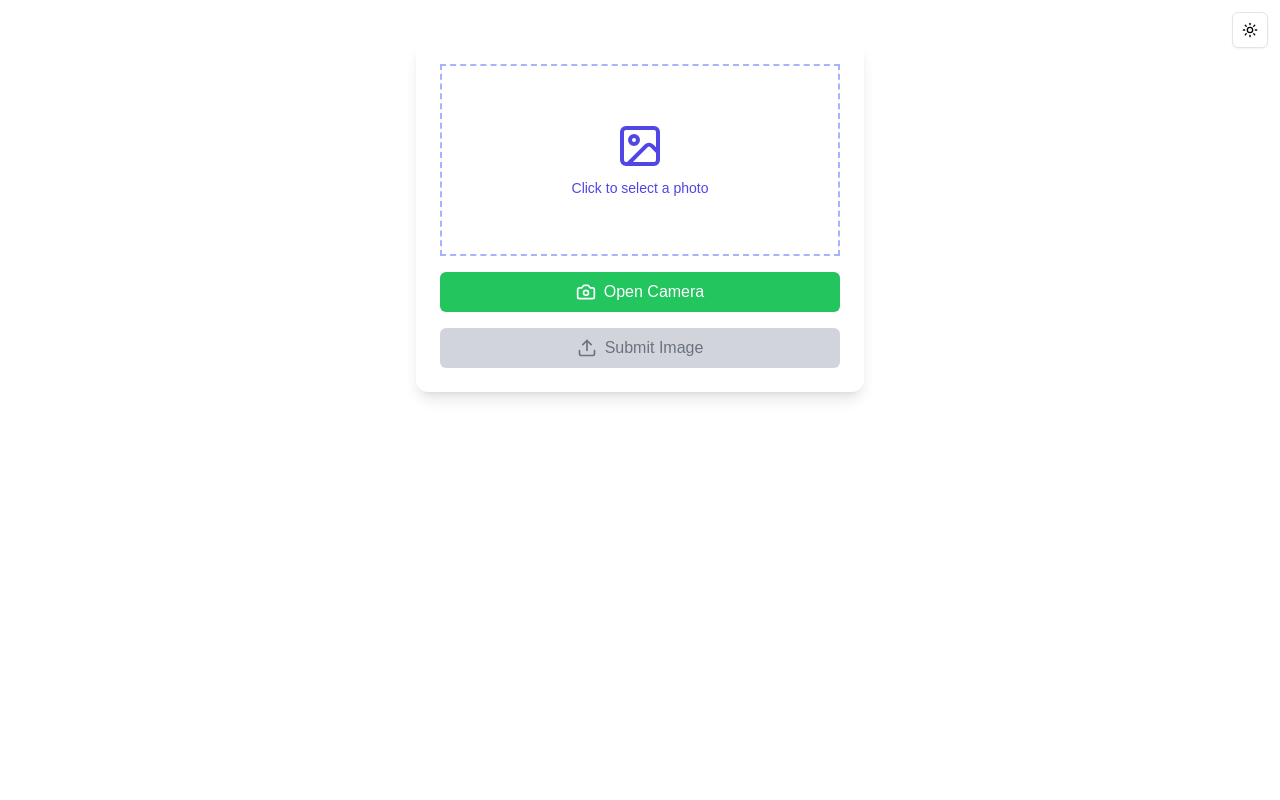
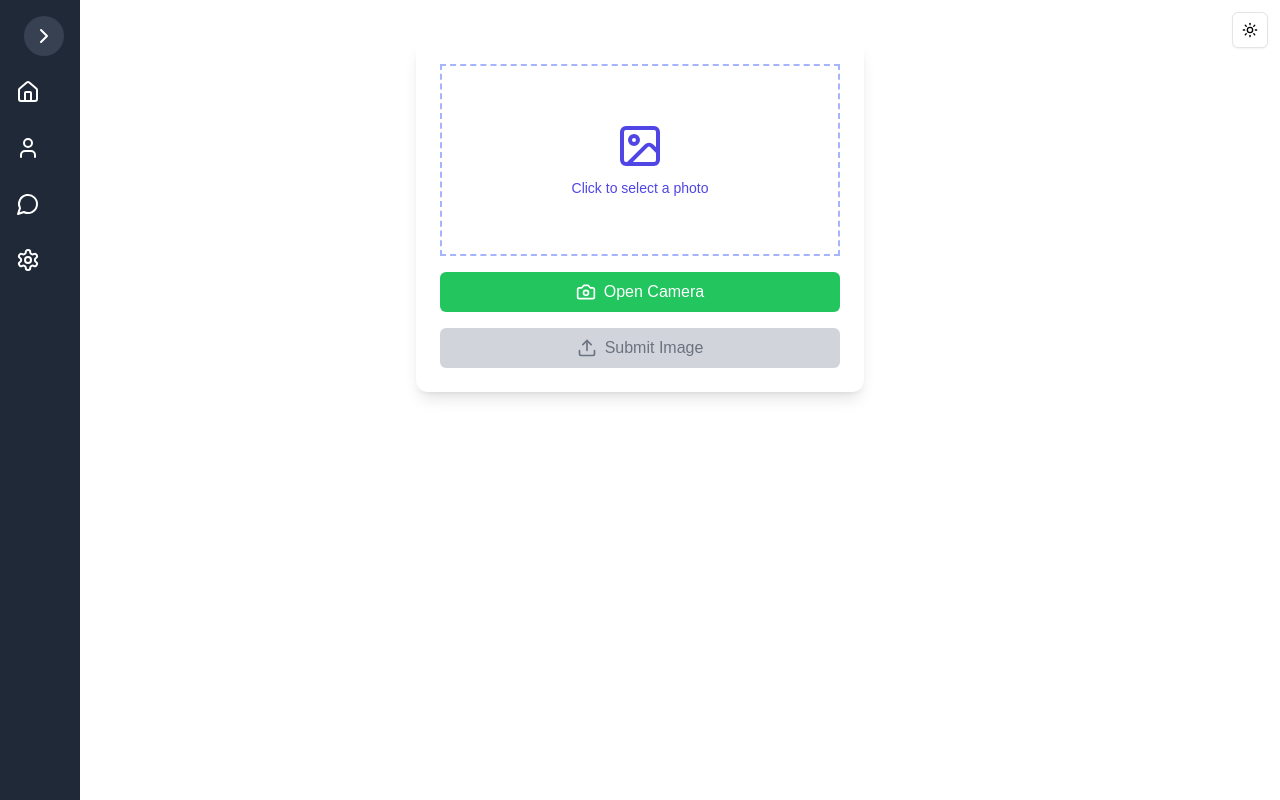
Before and after one commit to itzzGaurav7/makeme, a Next.js app in the folder frontend/: page / in a window 1280 px wide. Built offline with nearby package versions, Linux system fonts and the light colour scheme; no server answers.

Commit message:
sidebar by gpt

```diff
--- /dev/null
+++ b/frontend/app/Component/Sidebar.tsx
@@ -0,0 +1,54 @@
+"use client";
+
+import React, { useState } from 'react';
+import {
+  Menu,
+  Home,
+  User,
+  Settings,
+  MessageCircle,
+  ChevronLeft,
+  ChevronRight
+} from 'lucide-react';
+
+const Sidebar = () => {
+  const [isOpen, setIsOpen] = useState(false);
+
+  const sidebarLinks = [
+    { icon: <Home />, label: 'Home', href: '/' },
+    { icon: <User />, label: 'Profile', href: '/profile' },
+    { icon: <MessageCircle />, label: 'Messages', href: '/messages' },
+    { icon: <Settings />, label: 'Settings', href: '/settings' }
+  ];
+
+  return (
+    <div className="flex">
+      <div
+        className={`bg-gray-800 text-white h-screen transition-all duration-300
+        ${isOpen ? 'w-64' : 'w-20'} relative`}
+      >
+        <button
+          onClick={() => setIsOpen(!isOpen)}
+          className="absolute top-4 right-4 bg-gray-700 p-2 rounded-full"
+        >
+          {isOpen ? <ChevronLeft /> : <ChevronRight />}
+        </button>
+
+        <nav className="pt-16">
+          {sidebarLinks.map((link) => (
+            <a
+              key={link.label}
+              href={link.href}
+              className="flex items-center p-4 hover:bg-gray-700 transition-colors"
+            >
+              <span className="mr-4">{link.icon}</span>
+              {isOpen && <span>{link.label}</span>}
+            </a>
+          ))}
+        </nav>
+      </div>
+    </div>
+  );
+};
+
+export default Sidebar;
--- a/frontend/app/page.tsx
+++ b/frontend/app/page.tsx
@@ -2,6 +2,7 @@
 import Image from "next/image";
 import { ModeToggle } from "./Component/ModeToggle";
 import DropZone from './Component/DropZone/DropBox'
+import Sidebar from "./Component/Sidebar";
 
 export default function Home() {
   return (
@@ -9,6 +10,9 @@ export default function Home() {
       <div className="absolute right-3 top-3">
         <ModeToggle/>
       </div>
+      <div className="absolute top-0 left-0">
+        <Sidebar />
+      </div>
       <div className="relative top-10">
         <DropZone/>
       </div>
```
